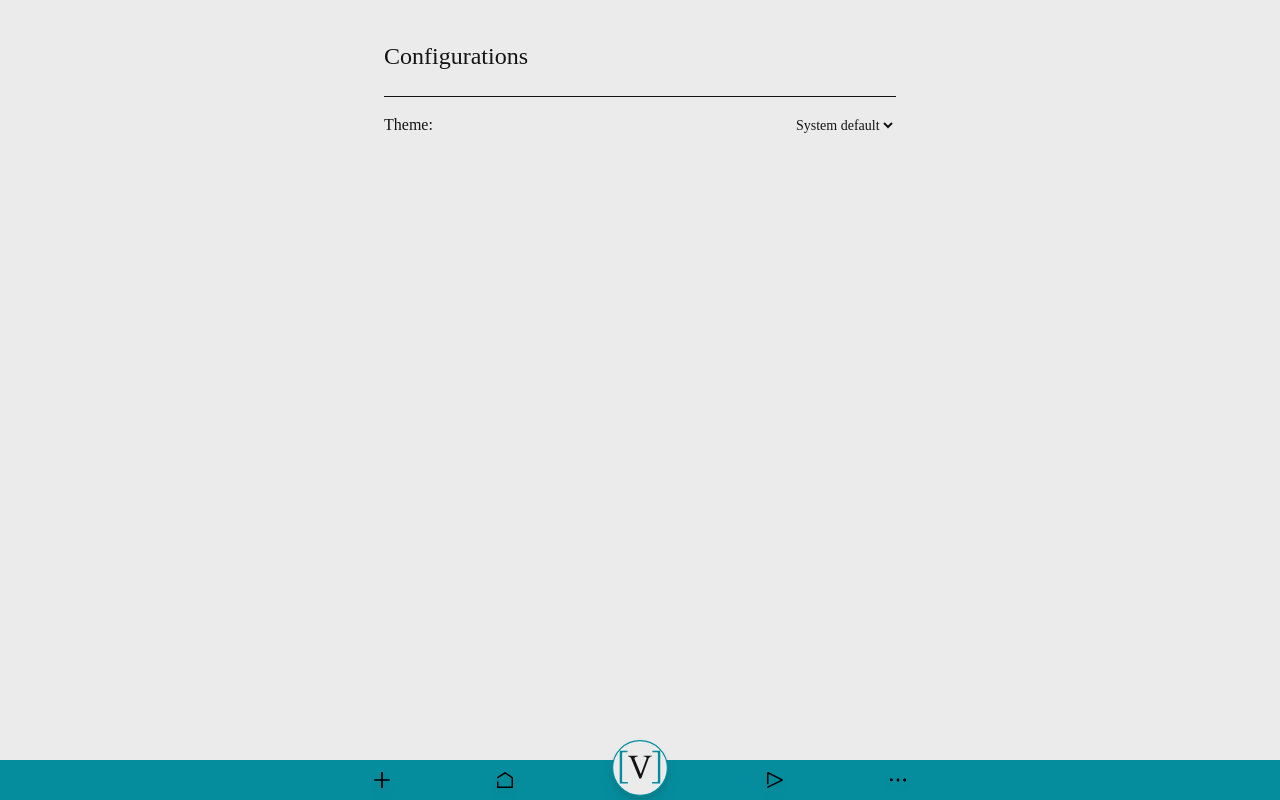
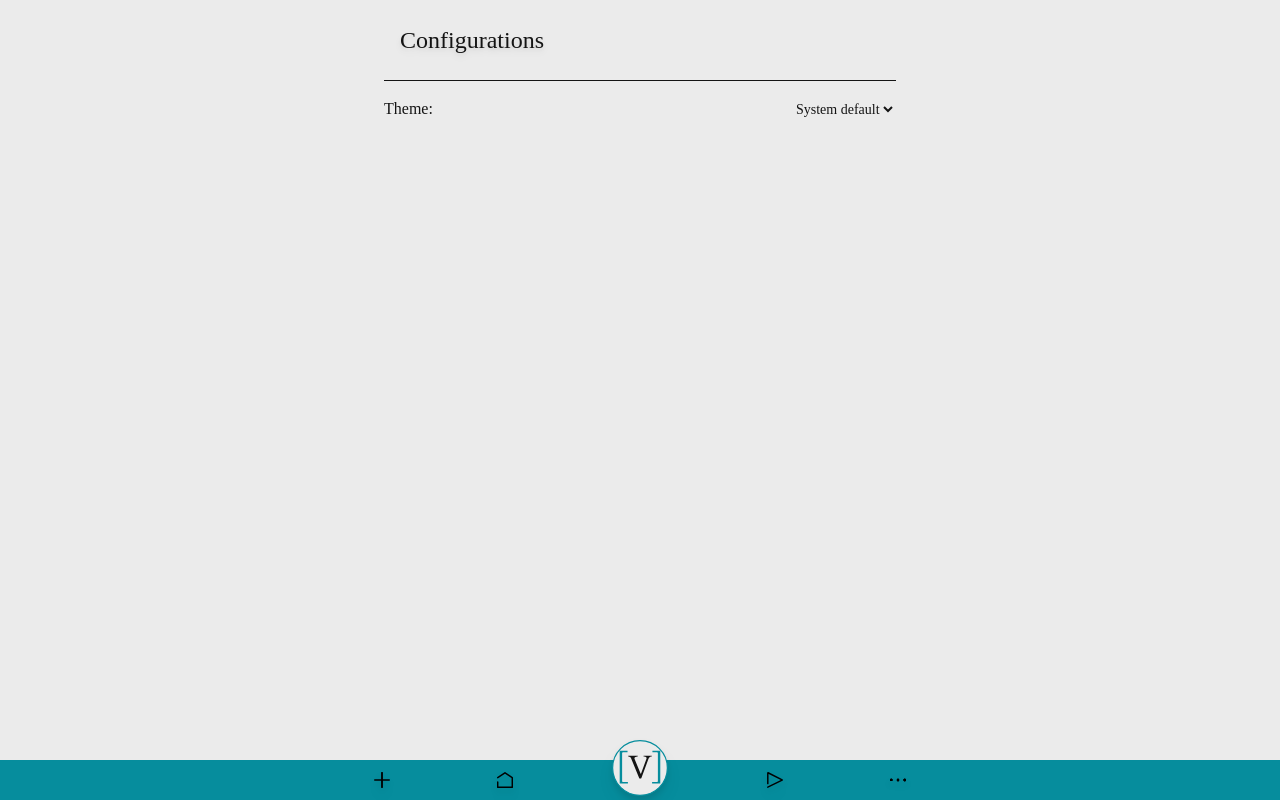
Before and after one commit to guilevieiram/voca, a React (Create React App) app in the folder frontend/: page /#/config in a window 1280 px wide. Built offline with nearby package versions, Linux system fonts and the light colour scheme.

Commit message:
fixed title spacing on pages

```diff
--- a/frontend/src/App.tsx
+++ b/frontend/src/App.tsx
@@ -4,6 +4,7 @@ import Nav from "./components/Nav";
 import UserLogin from "./components/user_login";
 import UserSignup from "./components/user_signup";
 import AddWordsPage from "./components/add_words";
+import PlayPage from "./components/play_page";
 import NotFoundPage from "./components/NotFoundPage";
 import HomePage from "./components/HomePage";
 import ConfigPage from "./components/config_page";
@@ -44,7 +45,7 @@ function App(): React.ReactElement {
             <Route path="/login" element={ifNotLoggedIn(<UserLogin setToken={setToken}/>)}/>
             <Route path="/signup" element={ifNotLoggedIn(<UserSignup />)}/>
             <Route path="/add_words" element={ifLoggedIn(<AddWordsPage />)} />
-            <Route path="/play" element={ifLoggedIn(<></>)}/>
+            <Route path="/play" element={ifLoggedIn(<PlayPage />)} />
             <Route path="/home" element={ifLoggedIn(<></>)}/>
             <Route path="/config" element={<ConfigPage />} />
             <Route path='*' element={<NotFoundPage />}/>
--- a/frontend/src/components/add_words/AddWordsPage.tsx
+++ b/frontend/src/components/add_words/AddWordsPage.tsx
@@ -3,10 +3,6 @@ import React, { useEffect, useState } from 'react';
 import AddWordsBar from './AddWordsBar';
 import SaveButton from './SaveButton';
 import AddWordsList from './WordsList';
-
-type AddWordsPageProps = {
-
-};
 
 const getWordsFromSessionStorage = (): string[] => {
     const storedWords: string | null = sessionStorage.getItem("words");
@@ -14,7 +10,7 @@ const getWordsFromSessionStorage = (): string[] => {
     else return []
 };
 
-export default function AddWordsPage ({}: AddWordsPageProps): React.ReactElement {
+export default function AddWordsPage (): React.ReactElement {
     const [words, setWords] = useState<string[]>(getWordsFromSessionStorage());
     const addWord = (word: string): void => {if (!words.includes(word)) setWords([...words, word])};
     const removeWord = (word: string): void => setWords(words.filter(item => item !== word));
@@ -30,7 +26,7 @@ export default function AddWordsPage ({}: AddWordsPageProps): React.ReactElement
     }, [words])
 
     return (
-        <div className='flex flex-col items-start my-6 min-h-screen'>
+        <div className='flex flex-col items-start min-h-screen'>
             <h1 className='page-title'>New vocabulary</h1>
             <AddWordsBar addWord={addWord}/>
             <AddWordsList words={words} removeWord={removeWord}/>
--- a/frontend/src/components/config_page/ConfigPage.tsx
+++ b/frontend/src/components/config_page/ConfigPage.tsx
@@ -2,8 +2,8 @@ import DarkModeConfig from "./DarkModeConfig";
 
 export default function ConfigPage () {
     return(
-        <div className="my-10">
-            <h1 className="my-6 text-dark dark:text-light">Configurations</h1>
+        <div className="">
+            <h1 className="page-title ">Configurations</h1>
             <div className="w-full h-px border-dark bg-dark dark:bg-light"></div>
             <DarkModeConfig />
         </div>
--- /dev/null
+++ b/frontend/src/components/play_page/PlayPage.tsx
@@ -0,0 +1,9 @@
+import React from "react";
+
+export default function PlayPage (): React.ReactElement {
+    return (
+        <div className="my-6">
+            <h1 className="page-title ">Play</h1>
+        </div>
+    )
+}
--- /dev/null
+++ b/frontend/src/components/play_page/index.ts
@@ -0,0 +1,3 @@
+import PlayPage from "./PlayPage";
+
+export default PlayPage;
--- a/frontend/src/index.css
+++ b/frontend/src/index.css
@@ -27,6 +27,6 @@
     @apply rounded-full bg-blue text-black h-10 w-10
   }
   .page-title {
-    @apply mx-4 filter drop-shadow-md
+    @apply mx-4 my-6 filter drop-shadow-md
   }
 }
```
